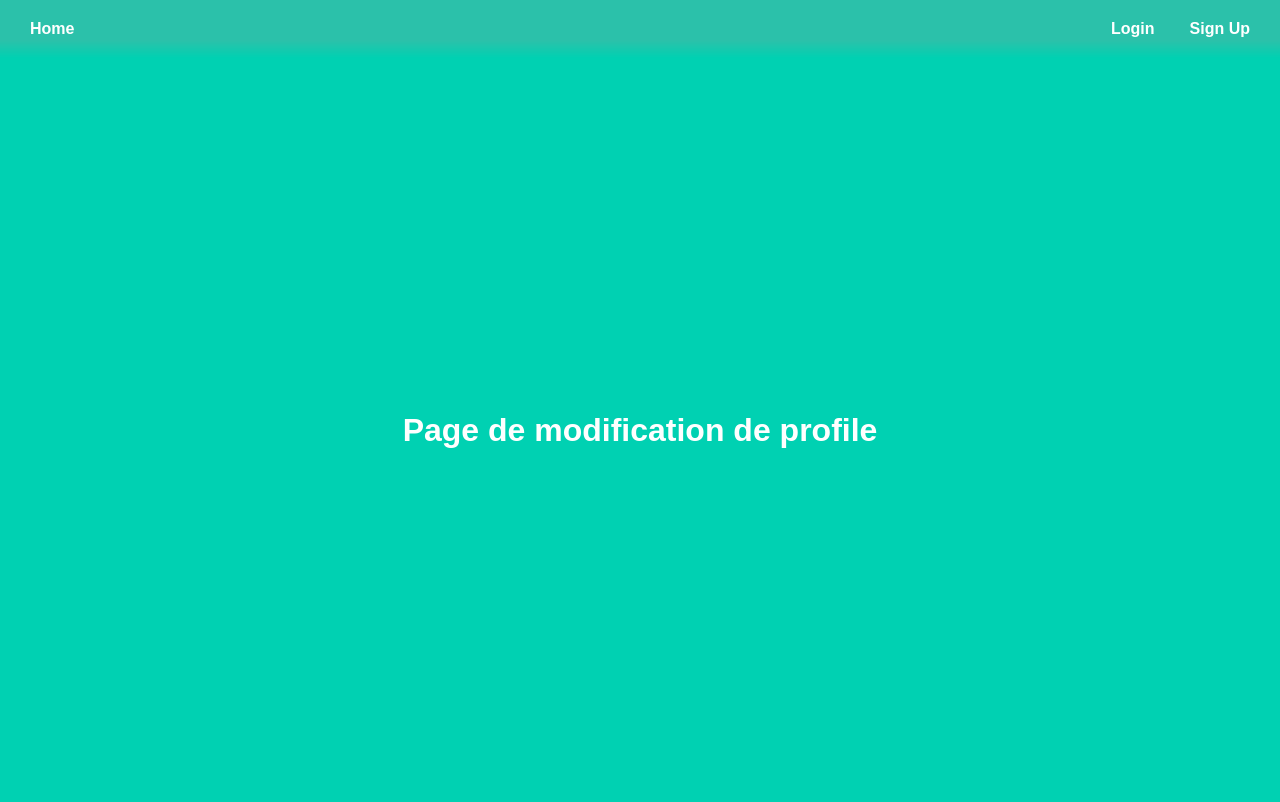
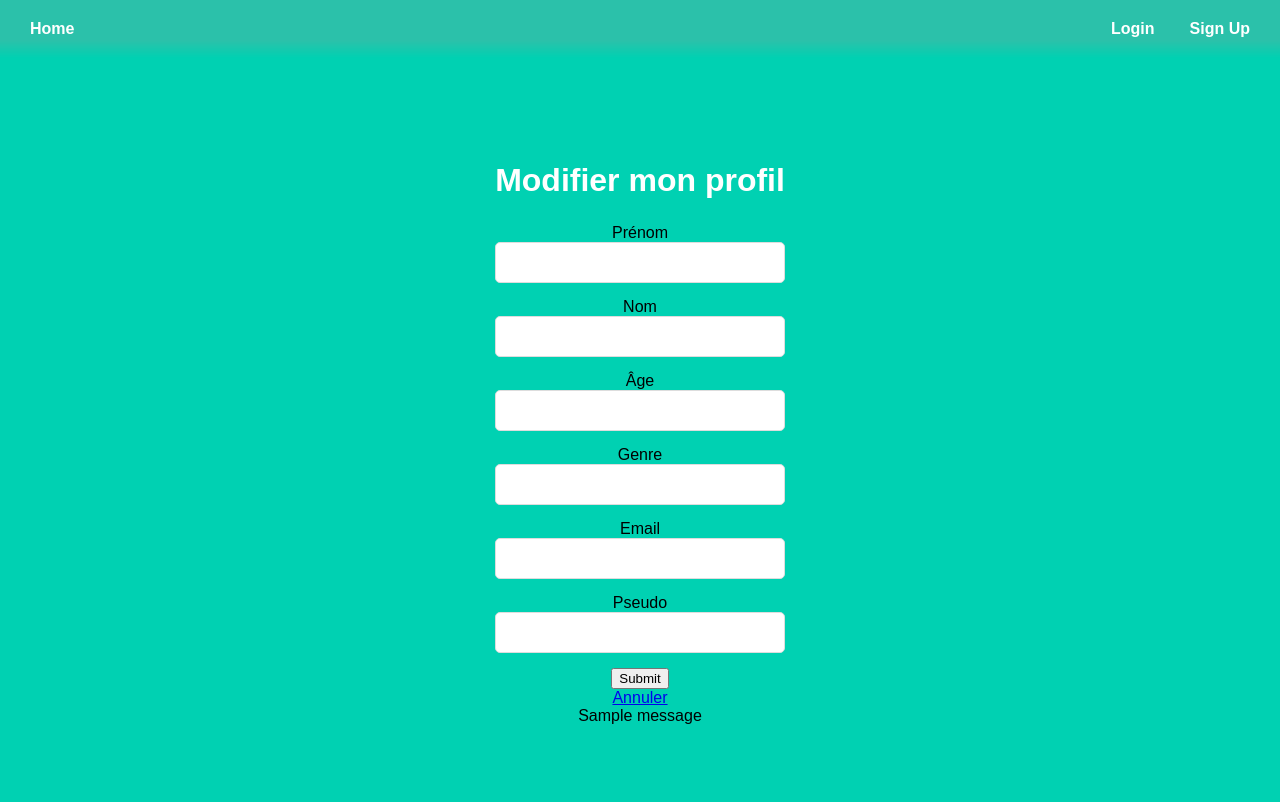
Before and after one commit to Or1anne/DevWebProjet, a Python web app: template templates/update_profile.html in a window 1280 px wide. Run offline with Jinja, Linux system fonts and the light colour scheme; the template is opened without the code that fills it, so the values that code supplies are empty, except form fields; one stand-in notice (Sample message) is shown; form fields are guessed from the names that the template uses.

Commit message:
creation du profile et de la modification du profile pour son compte (avec verif du mail si il existe et si il a le bon format et verif du pseudo)

```diff
--- a/static/styles/base2.css
+++ b/static/styles/base2.css
@@ -452,3 +452,29 @@ html, body {
 .user-actions .delete-btn:hover {
     background: #cc0000;
 }
+
+/* style pour le profile */
+.profile-info {
+    background-color: #f8f9fa;
+    padding: 20px;
+    border-radius: 10px;
+    width: 50%;
+    margin: 20px auto;
+    box-shadow: 0px 2px 10px rgba(0, 0, 0, 0.1);
+}
+
+.profile-info p {
+    font-size: 1.1rem;
+    margin: 10px 0;
+}
+
+.update_profile {
+    margin-left: 20px;
+    font-size: 0.9rem;
+    color: #007bff;
+    text-decoration: none;
+}
+
+.update_profile:hover {
+    text-decoration: underline;
+}
--- a/templates/base.html
+++ b/templates/base.html
@@ -48,6 +48,16 @@
                 {% block content %}
                 {% endblock %}
             </div>
+            {% with messages = get_flashed_messages() %}
+  {% if messages %}
+    <div class="notification is-danger">
+      {% for message in messages %}
+        {{ message }}
+      {% endfor %}
+    </div>
+  {% endif %}
+{% endwith %}
+
         </div>
     </section>
 </body>
--- a/templates/update_profile.html
+++ b/templates/update_profile.html
@@ -1,7 +1,73 @@
+
 {% extends "base.html" %}
 
 {% block content %}
-<h1 class="title">
-    Page de modification de profile
-</h1>
+    <h1 class="title is-3">Modifier mon profil</h1>
+
+    <form method="POST" action="{{ url_for('main.update_profile') }}" style="max-width: 500px; margin: auto;">
+        {{ form.hidden_tag() }}
+
+        <div class="field">
+            <label class="label">Prénom</label>
+            <div class="control">
+                {{ form.firstname(class="input") }}
+            </div>
+            {% for error in form.firstname.errors %}
+                <p class="help is-danger">{{ error }}</p>
+            {% endfor %}
+        </div>
+
+        <div class="field">
+            <label class="label">Nom</label>
+            <div class="control">
+                {{ form.lastname(class="input") }}
+            </div>
+            {% for error in form.lastname.errors %}
+                <p class="help is-danger">{{ error }}</p>
+            {% endfor %}
+        </div>
+
+        <div class="field">
+            <label class="label">Âge</label>
+            <div class="control">
+                {{ form.age(class="input") }}
+            </div>
+        </div>
+
+        <div class="field">
+            <label class="label">Genre</label>
+            <div class="control">
+                {{ form.gender(class="input") }}
+            </div>
+        </div>
+
+        <div class="field">
+            <label class="label">Email</label>
+            <div class="control">
+                {{ form.email(class="input") }}
+            </div>
+            {% for error in form.email.errors %}
+                <p class="help is-danger">{{ error }}</p>
+            {% endfor %}
+        </div>
+
+        <div class="field">
+            <label class="label">Pseudo</label>
+            <div class="control">
+                {{ form.pseudo(class="input") }}
+            </div>
+            {% for error in form.pseudo.errors %}
+                <p class="help is-danger">{{ error }}</p>
+            {% endfor %}
+        </div>
+
+        <div class="field is-grouped is-grouped-centered">
+            <div class="control">
+                {{ form.submit(class="button is-link") }}
+            </div>
+            <div class="control">
+                <a href="{{ url_for('main.profile') }}" class="button is-light">Annuler</a>
+            </div>
+        </div>
+    </form>
 {% endblock %}
```
Also changed, not shown: forms.py (added, +14 -0 lines), main.py (+103 -3 lines), templates/profile.html (+19 -5 lines), db.sqlite.
